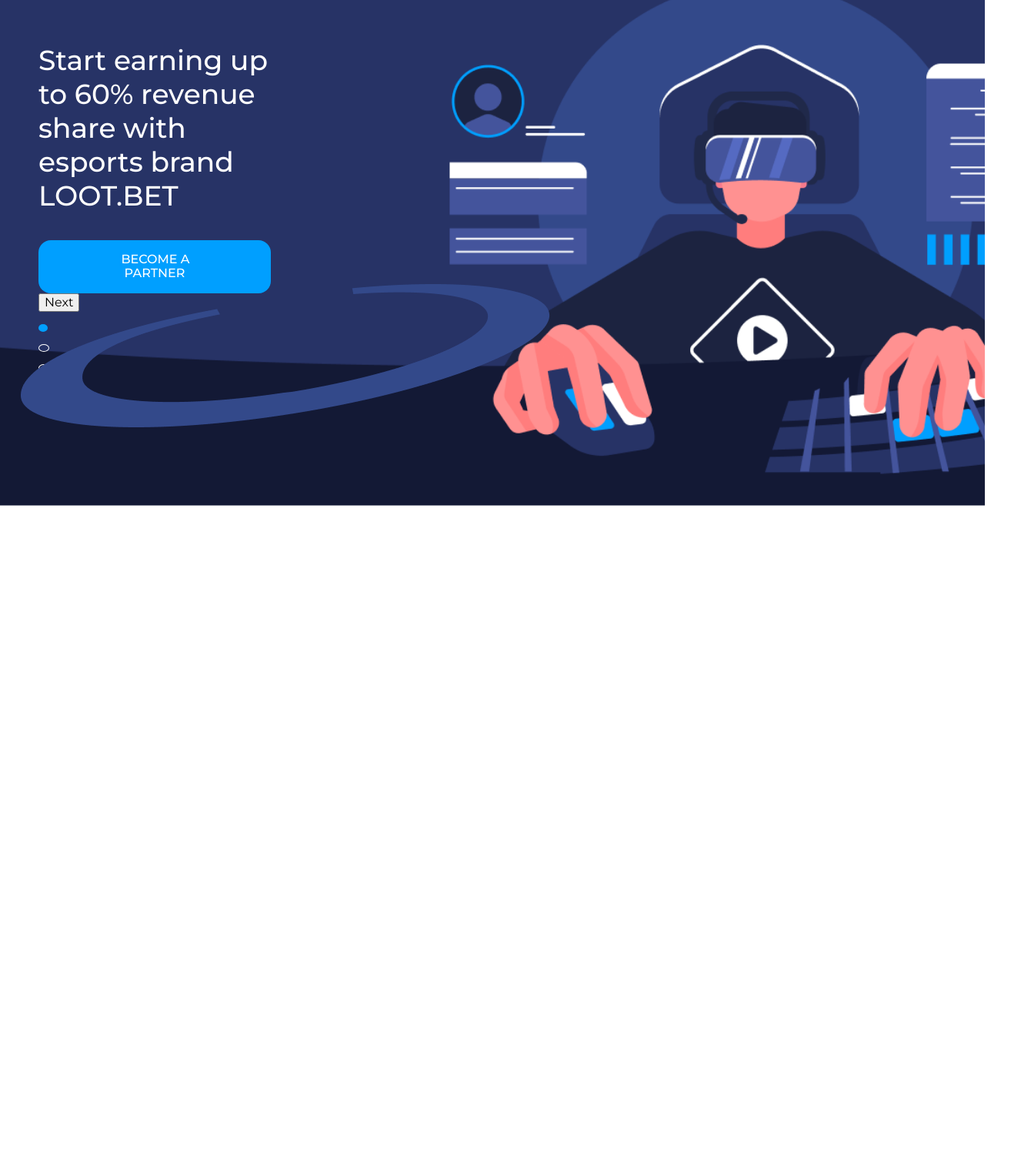
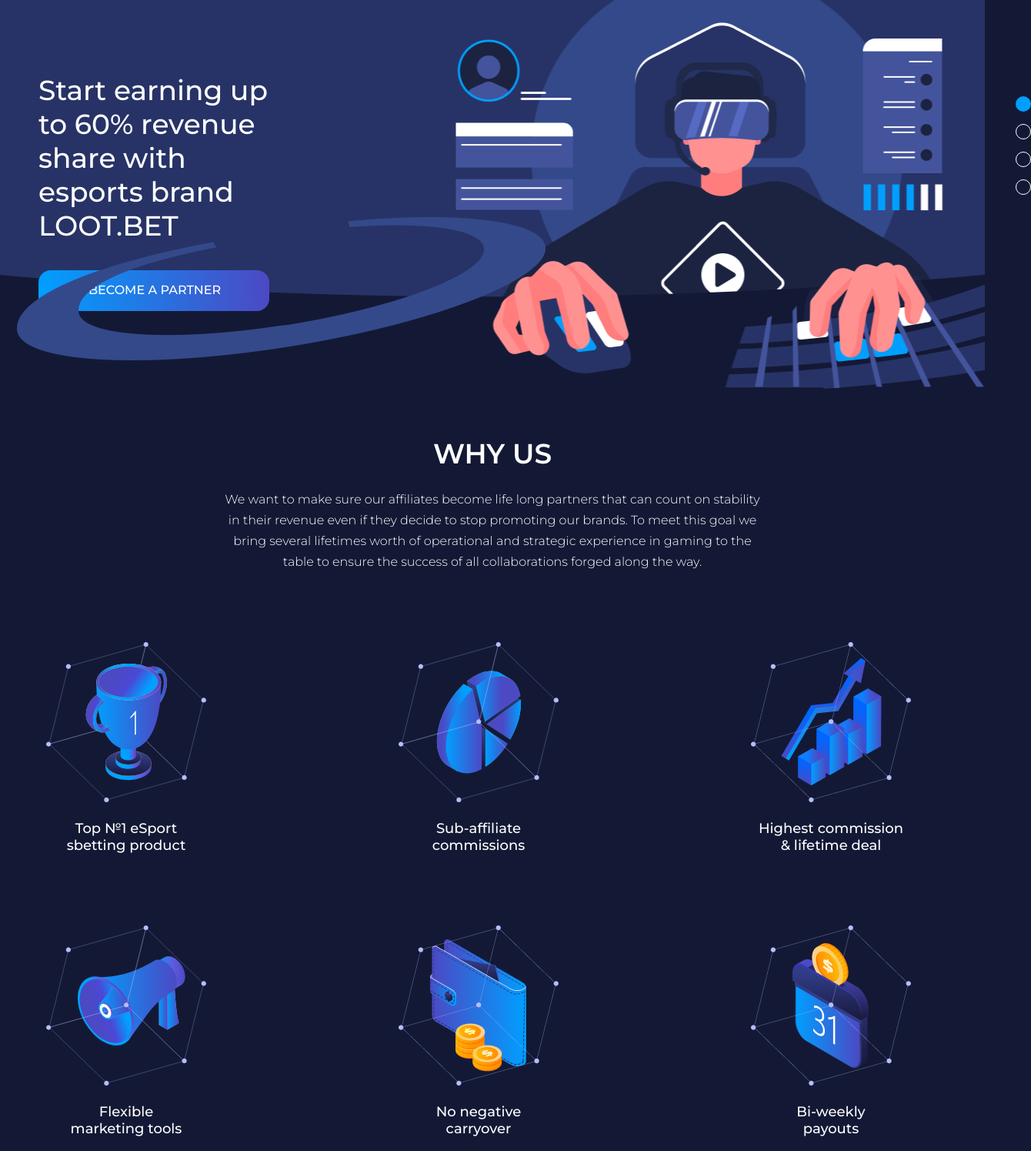
Before and after one commit to frostnn/LootPartners, a website: page app/index.html in a window 1280 px wide. Shown: the part 140-1635 px from the top of the page at 77% size, 1340 px wide, since content can reach past the window. Before the commit the page ends 800 px from the top, so only its background shows below. Drawn offline with nearby package versions, Linux system fonts and the light colour scheme.

Commit message:
Add block why us

```diff
--- a/app/index.html
+++ b/app/index.html
@@ -78,10 +78,54 @@
   </header>
 <main class="main">
 	<div class="wrapper">
-
 	</div>
 </main>
+<section class="block-whyUs">
+	<div class="wrapper">
+		<div class="whyUs">
+			<div class="whyUs-content">
+			<h1 class="whyUs-title">WHY US</h1>
+			<p class="whyUs-text">We want to make sure our affiliates become life long partners that can count on stability
+				in their revenue even if they decide to stop promoting our brands.
+				To meet this goal we bring several lifetimes worth of operational and strategic experience
+				in gaming to the table to ensure the success of all collaborations forged along the way.</p>
+			</div>
+				<div class="whyUs-advantages">
+					<div class="whyUs-advantages__item">
+					<img src="img/eSport.svg" alt="" class="whyUs-advantages__item-img">
+					<p class="whyUs-advantages__item-text">Top №1 eSport <br>
+						sbetting product</p>
+					</div>
+					<div class="whyUs-advantages__item">
+						<img src="img/commissions.svg" alt="" class="whyUs-advantages__item-img">
+						<p class="whyUs-advantages__item-text">Sub-affiliate<br>
+							commissions</p>
+					</div>
+					<div class="whyUs-advantages__item">
+						<img src="img/highest.png" alt="" class="whyUs-advantages__item-img">
+						<p class="whyUs-advantages__item-text">Highest commission<br>
+							& lifetime deal</p>
+					</div>
+					<div class="whyUs-advantages__item">
+						<img src="img/icon_marketing.svg" alt="" class="whyUs-advantages__item-img">
+						<p class="whyUs-advantages__item-text">Flexible<br>
+							marketing tools</p>
+					</div>
+					<div class="whyUs-advantages__item">
+						<img src="img/no_negative_carryover.png" alt="" class="whyUs-advantages__item-img">
+						<p class="whyUs-advantages__item-text">No negative<br>
+							carryover</p>
+					</div>
+					<div class="whyUs-advantages__item">
+						<img src="img/bi_weekly.png" alt="" class="whyUs-advantages__item-img">
+						<p class="whyUs-advantages__item-text">Bi-weekly<br>
+							payouts</p>
+					</div>
+				</div>
 
+		</div>
+	</div>
+</section>
   <script src="https://ajax.googleapis.com/ajax/libs/jquery/3.4.1/jquery.min.js"></script>
   <script src="js/libs.min.js"></script>
   <script src="js/main.js"></script>
--- a/app/js/main.js
+++ b/app/js/main.js
@@ -1,3 +1,4 @@
 $('.title-slider').slick({
   dots: true,
+ arrows: false,
 })
--- a/app/scss/_global.scss
+++ b/app/scss/_global.scss
@@ -1,6 +1,7 @@
 html {
   box-sizing: border-box;
   font-family: 'Montserrat', sans-serif;
+  background-color: #131935 ;
 }
 *,
 *::before,
--- a/app/scss/style.scss
+++ b/app/scss/style.scss
@@ -10,7 +10,7 @@
     background-repeat: no-repeat;
     background-position: center;
     background-size: cover;
-    height: 100vh;
+    height: 683px;
     position: relative;
 }
 .header-wrapper {
@@ -67,7 +67,7 @@
 }
 
 .title-slider__item {
-    margin-top: 66px;
+    margin-top: 130px;
     position: relative;
     max-width: 302px;
     .title-slider__item-text {
@@ -76,21 +76,30 @@
         line-height: 44px;
     }
     .title-slider__item-btn {
-        padding: 16px 64px ;
+        padding: 17px 63px;
+        background: linear-gradient(90deg, #009FFF 0%, #4C49C4 100%);
+        color: #fff;
+        border-radius: 16px;
+        border: none;
+        font-weight: 500;
+        cursor: pointer;
     }
 
 }
 .title-slider__item-img{
     position: absolute;
-    bottom: 105px;
-    left: 27px;
+    bottom: 75px;
+    left: 22px;
 }
 .slick-dots {
     font-size: 0px;
+    position: absolute;
+    right: -110px;
+    top: 180px;
     button{
         border: 0.5px solid #FFFFFF;
-        width: 10px;
-        height: 10px;
+        width: 20px;
+        height: 20px;
         border-radius: 50%;
         background: transparent;
         margin-top: 16px;
@@ -103,9 +112,8 @@
         border: none;
         &::before{
             content: '';
-
-            width: 20px;
-            height: 20px;
+            width: 30px;
+            height: 30px;
             border-radius: 50%;
             background: transparent;
             border: 1px solid  #009FFF;
@@ -114,4 +122,49 @@
     }
 
 }
+
+
+/* WHY US */
+
+.wrapper {
+    max-width: 1160px;
+    margin: 0 auto;
+}
+.whyUs {
+    text-align: center;
+    .whyUs-content {
+    max-width: 700px;
+    margin: 0 auto;
+        .whyUs-text {
+            font-weight: 300;
+            font-size: 16px;
+            line-height: 27px;
+        }
+        .whyUs-title {
+            font-weight: 600;
+            font-size: 36px;
+            line-height: 44px;
+            color: #FFFFFF;
+        }
+    }
+}
+.whyUs-advantages {
+    display: flex;
+    flex-wrap: wrap;
+    .whyUs-advantages__item {
+        max-width: 210px;
+        margin-top: 75px;
+        text-align: center;
+        font-weight: 500;
+        font-size: 18px;
+        line-height: 22px;
+    }
+    .whyUs-advantages__item:nth-child(5),
+    .whyUs-advantages__item:nth-child(4),
+    .whyUs-advantages__item:nth-child(2),
+    .whyUs-advantages__item:nth-child(1) {
+        margin-right: 250px;
+    }
+}
+
 @import "media";
```
Also changed, not shown: app/css/style.min.css, app/img/arrowL.png (added), app/img/arrowR.png (added), app/img/bi_weekly.png (added), app/img/commissions.svg (added), app/img/eSport.svg (added), app/img/highest.png (added), app/img/icon_marketing.svg (added), app/img/no_negative_carryover.png (added).
